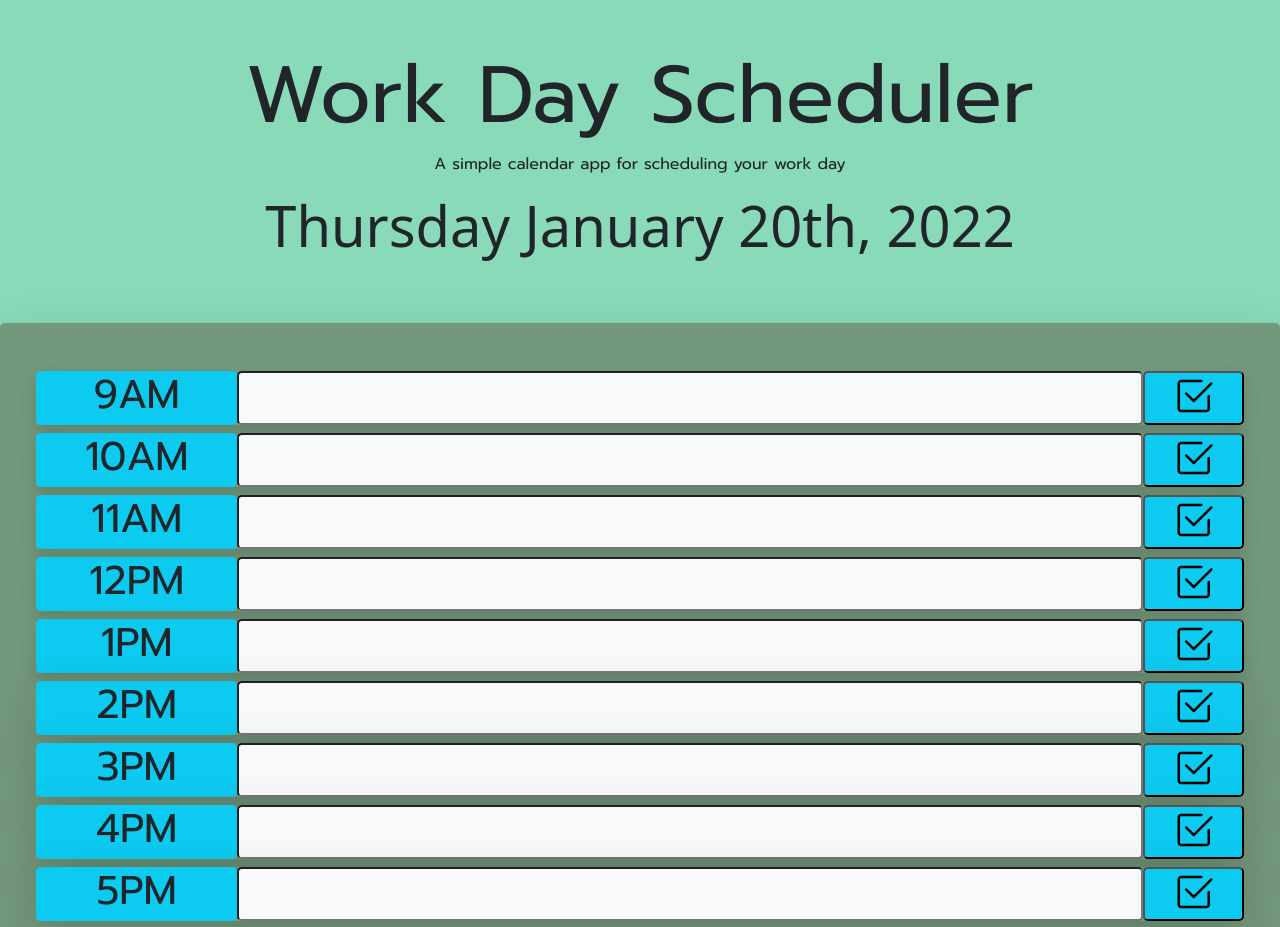
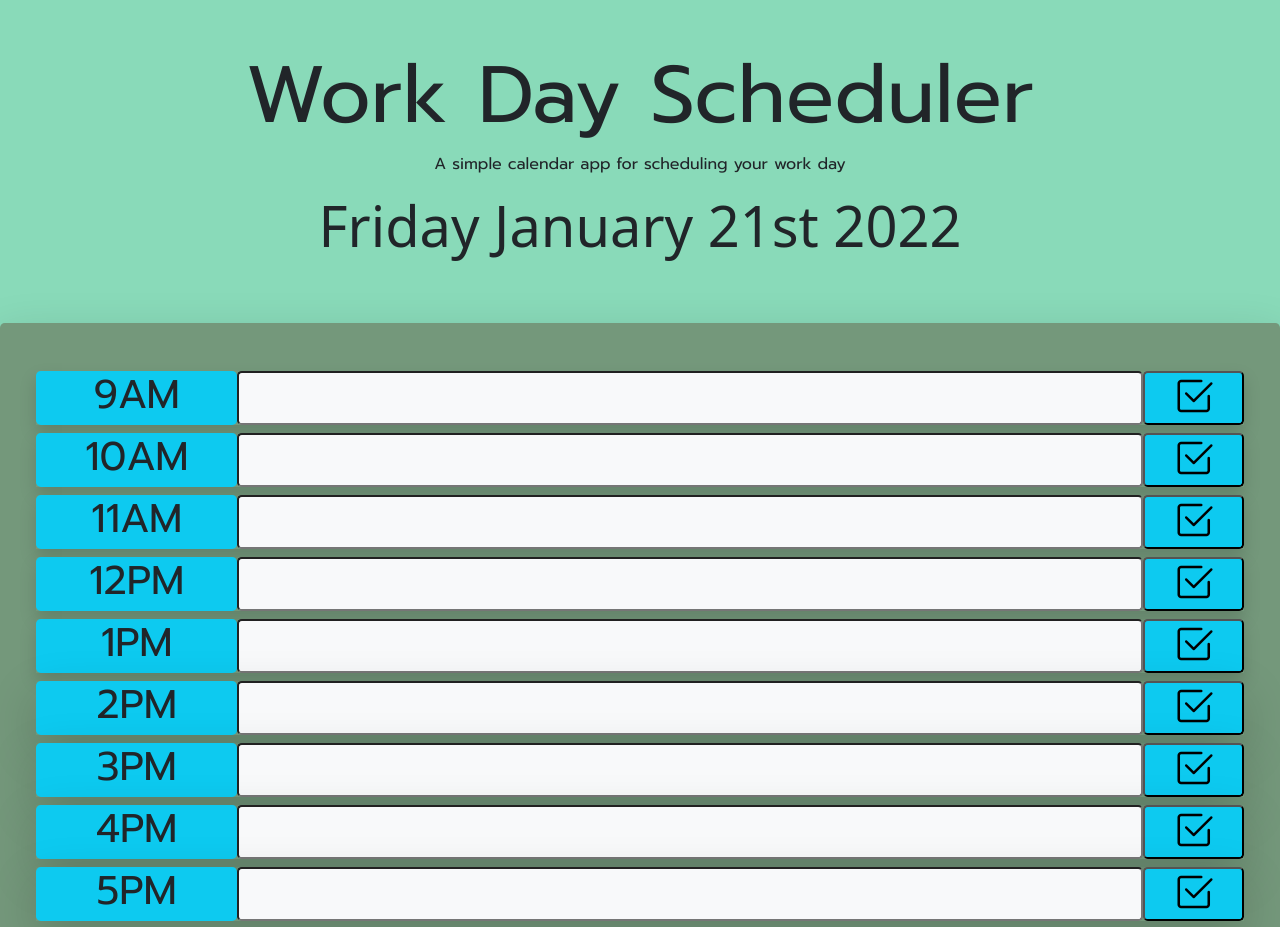
Before and after one commit to AlessandroB96/WorkDayScheduler, a plain HTML site: page index.html in a window 1280 px wide. Shown: the top 927 px of the page. Drawn offline with nearby package versions, Linux system fonts and the light colour scheme.

Commit message:
momentjs implemented for date

```diff
--- a/index.html
+++ b/index.html
@@ -17,7 +17,7 @@
     <div id="container" class="ml-auto mr-auto mt-5 mb-5 text-center">
         <h1 class="display-1" id="title">Work Day Scheduler</h1>
         <p id="title">A simple calendar app for scheduling your work day</p>
-        <p class="display-4">Thursday January 20th, 2022 </p>
+        <p class="display-4" id="clock-display"></p>
     </div>
 </div>
 
--- a/js/script.js
+++ b/js/script.js
@@ -1,5 +1,15 @@
 let buttonEl = document.querySelectorAll('#save-btn');
-let textDescription = document.querySelectorAll('#text-box')
+let textDescription = document.querySelectorAll('#text-box');
+
+//--------------------------------
+
+//MOMENT.JS IMPLEMENTATION
+
+let timeDisplay = document.querySelector('#clock-display');
+timeDisplay.textContent = moment().format('dddd MMMM Do YYYY');
+document.appendChild(timeDisplay)
+
+//--------------------------------
 
 //lISTEN FOR SAVE BUTTON
 
```
